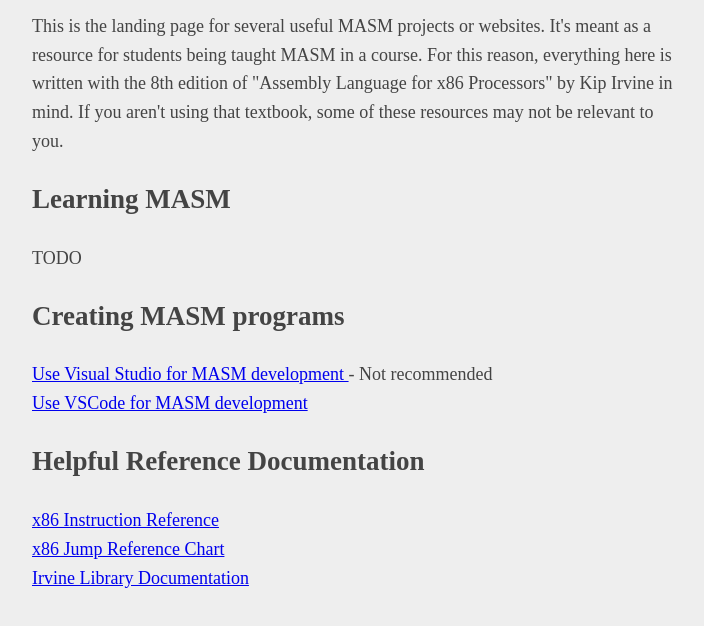
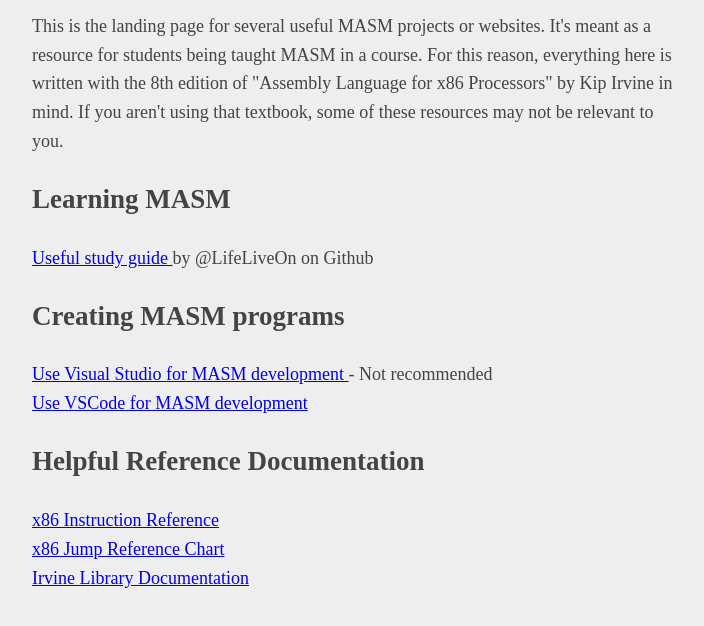
Before and after one commit to Arian04/masm-tools-web, a plain HTML site: page root/index.html in a window 1280 px wide. Shown: the part 110-736 px from the top of the page, without its empty margins (283-987 px from the left). Drawn offline with Linux system fonts and the light colour scheme.

Commit message:
add link to study guide

```diff
--- a/root/index.html
+++ b/root/index.html
@@ -16,7 +16,10 @@
     </p>
 
     <h2>Learning MASM</h2>
-    <p>TODO</p>
+    <a href="https://lifeliveon.github.io/Assembly-study-guide/">
+      Useful study guide
+    </a>
+    by @LifeLiveOn on Github
 
     <h2>Creating MASM programs</h2>
     <a href="https://www.wikihow.com/Use-MASM-in-Visual-Studio-2022">
```
